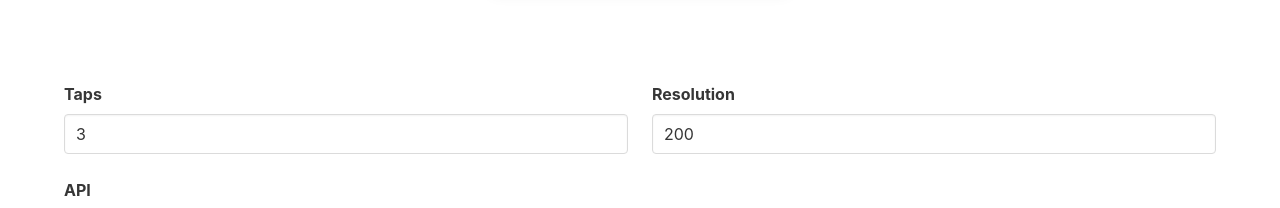
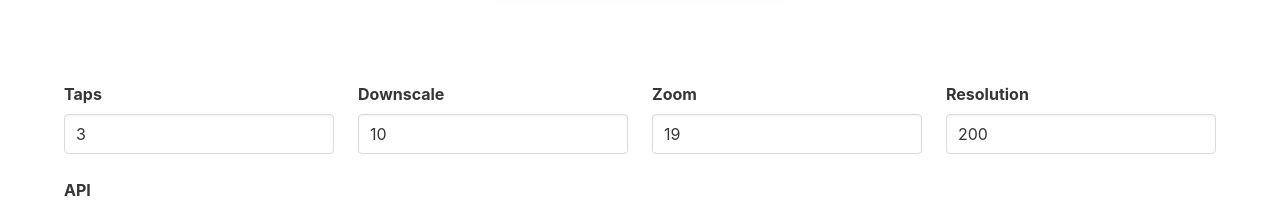
Before and after one commit to daniel-stoneuk/tap-placement-web, an Angular app: page / in a window 1280 px wide. Shown: the part 523-731 px from the top of the page. Built offline with nearby package versions, Linux system fonts and the light colour scheme; no server answers; what @agm/core would draw is missing.

Commit message:
Add zoom & downscale

```diff
--- a/src/app/app.component.html
+++ b/src/app/app.component.html
@@ -101,6 +101,32 @@
           </div>
           <div class="column">
             <div class="field">
+              <label class="label">Downscale</label>
+              <div class="control">
+                <input
+                  class="input"
+                  type="number"
+                  [(ngModel)]="downscale"
+                  placeholder="Downscale factor (eg 1 or 10)"
+                />
+              </div>
+            </div>
+          </div>
+          <div class="column">
+            <div class="field">
+              <label class="label">Zoom</label>
+              <div class="control">
+                <input
+                  class="input"
+                  type="number"
+                  [(ngModel)]="zoomlevel"
+                  placeholder="Zoom level (eg 19)"
+                />
+              </div>
+            </div>
+          </div>
+          <div class="column">
+            <div class="field">
               <label class="label">Resolution</label>
               <div class="control">
                 <input
--- a/src/app/app.component.ts
+++ b/src/app/app.component.ts
@@ -28,7 +28,9 @@ export class AppComponent {
 
   size: number = 200;
   taps: number = 3;
+  downscale: number = 10;
   api: string = "http://0.0.0.0";
+  zoomlevel: number = 19;
 
   requesting: boolean = false;
 
@@ -45,7 +47,7 @@ export class AppComponent {
     this.requesting = true;
     // let BASE_API = "http://ts.jones-matthew.uk";
     // let BASE_API = "http://0.0.0.0";
-    this.http.get(`${this.api}:25565/giveLocation?long=${this.sendLng}&lat=${this.sendLat}&taps=${this.taps}&size=${this.size}`).toPromise().then(data => {
+    this.http.get(`${this.api}:25565/giveLocation?long=${this.sendLng}&lat=${this.sendLat}&taps=${this.taps}&size=${this.size}&downscale=${this.downscale}&zoom=${this.zoomlevel}`).toPromise().then(data => {
       console.log(data);
       this.resultPercentage = data['percentage'];
       this.resultHouses = data['houses'];
```
